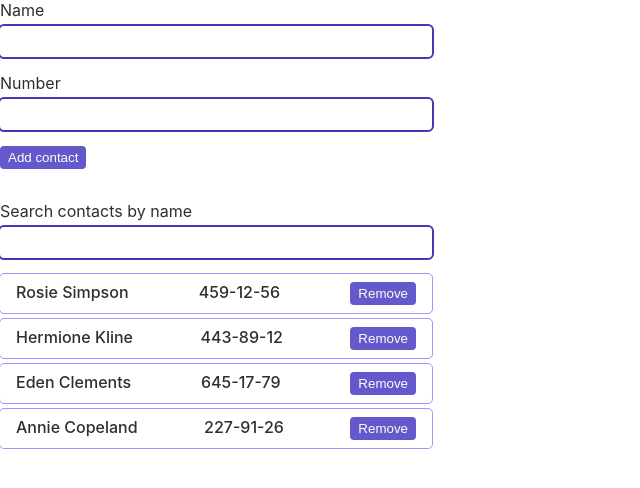
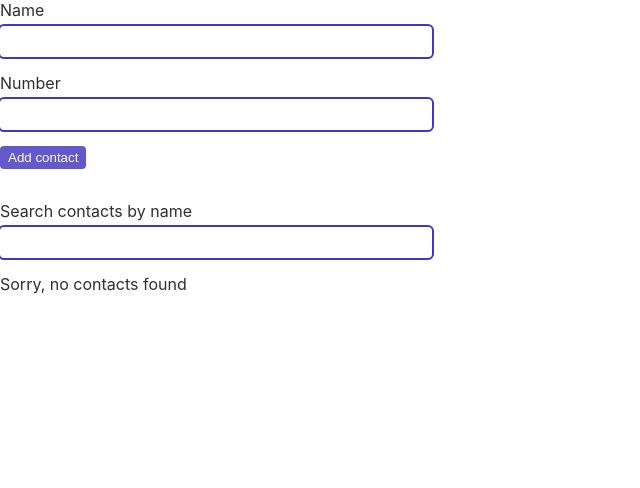
Before and after one commit to Olena-Horobets/goit-react-woolf-hw-07-phonebook, a React (Create React App) app: page / in a window 1280 px wide. Shown: the top 488 px of the page, without its empty margins (0-640 px from the left). Built offline with nearby package versions, Linux system fonts and the light colour scheme.

Commit message:
local storage contacts saving

```diff
--- a/package.json
+++ b/package.json
@@ -1,8 +1,8 @@
 {
-  "name": "goit-react-woolf-hw-02-phonebook",
+  "name": "goit-react-woolf-hw-03-phonebook",
   "version": "0.1.0",
   "private": true,
-  "homepage": "https://Olena-Horobets.github.io/goit-react-woolf-hw-02-phonebook/",
+  "homepage": "https://Olena-Horobets.github.io/goit-react-woolf-hw-03-phonebook/",
   "dependencies": {
     "@testing-library/jest-dom": "^5.16.3",
     "@testing-library/react": "^12.1.4",
--- a/src/components/App.jsx
+++ b/src/components/App.jsx
@@ -1,17 +1,30 @@
 import { Component } from 'react';
 import { nanoid } from 'nanoid';
-
-import data from 'data.json';
 
 import Filter from './Filter';
 import Form from './Form';
 import ContactsList from './ContactsList';
 
+const CONTACTS = 'contacts';
 class App extends Component {
   state = {
-    contacts: [...data],
+    contacts: [],
     filter: '',
   };
+
+  componentDidMount() {
+    const savedContacts = localStorage.getItem(CONTACTS);
+
+    savedContacts && this.setState({ contacts: JSON.parse(savedContacts) });
+  }
+
+  componentDidUpdate(prevState) {
+    const newContacts = this.state.contacts;
+    const prevContacts = prevState.contacts;
+
+    newContacts !== prevContacts &&
+      localStorage.setItem(CONTACTS, JSON.stringify(newContacts));
+  }
 
   onFormSubmit = data => {
     data.id = nanoid();
--- a/src/data.json
+++ /dev/null
@@ -1,6 +0,0 @@
-[
-  { "id": "id-1", "name": "Rosie Simpson", "number": "459-12-56" },
-  { "id": "id-2", "name": "Hermione Kline", "number": "443-89-12" },
-  { "id": "id-3", "name": "Eden Clements", "number": "645-17-79" },
-  { "id": "id-4", "name": "Annie Copeland", "number": "227-91-26" }
-]
```
Also changed, not shown: 1 other file (tests, documents, lock files or other folders).
